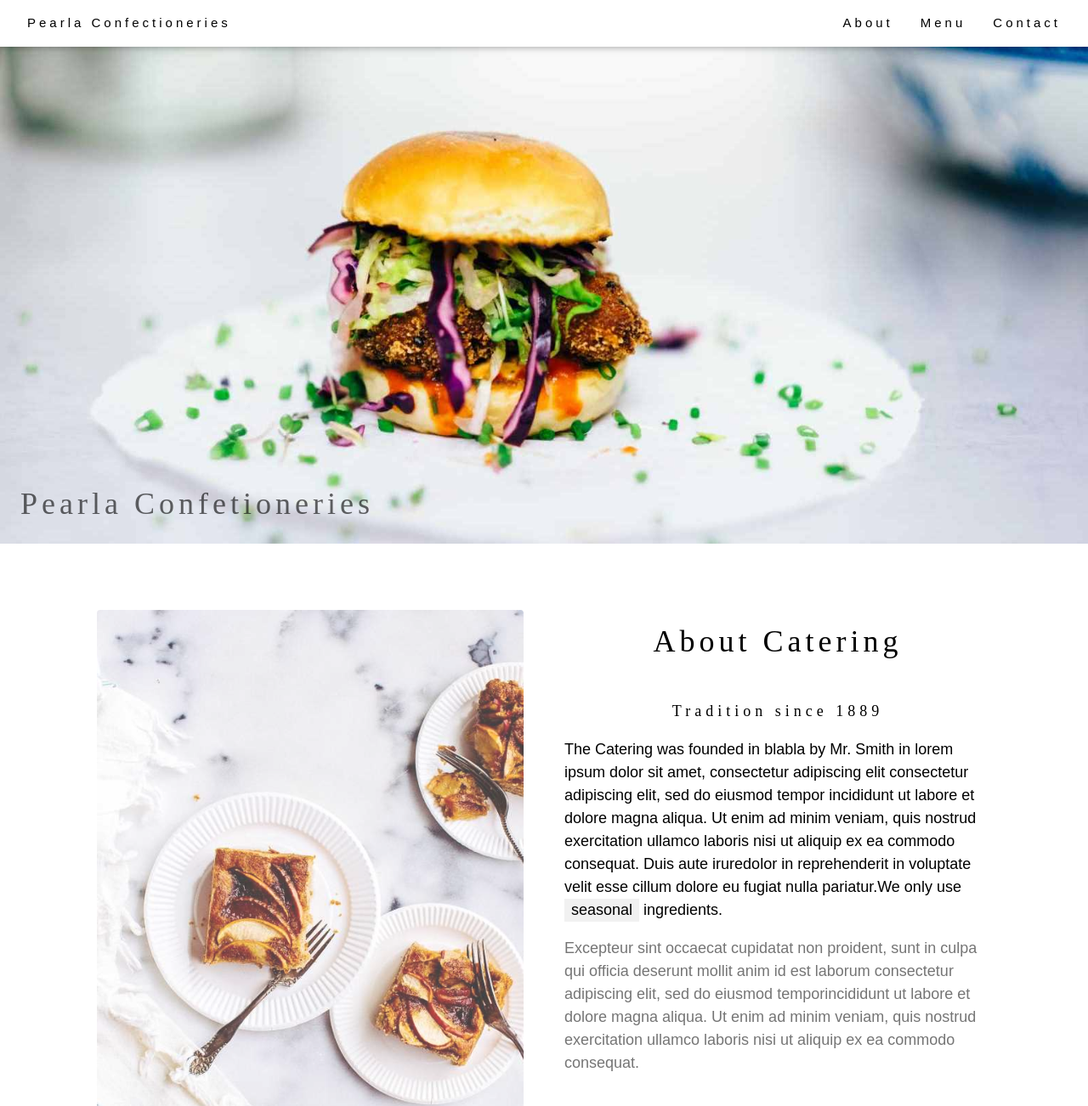
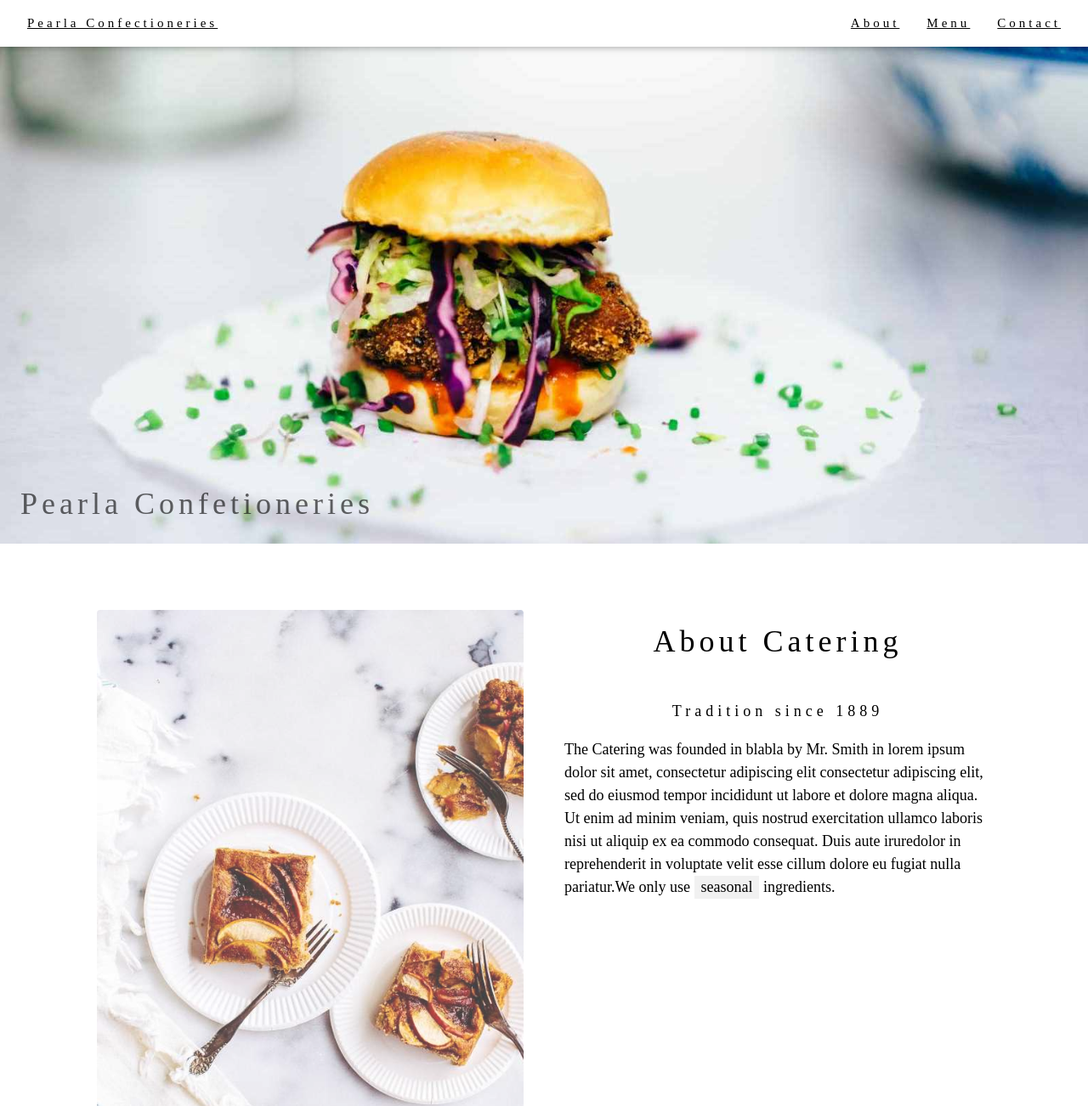
Before and after one commit to NzakiCodes/pearla_confectionaries, a plain HTML site: page index.html in a window 1280 px wide. Shown: the top 1302 px of the page at 85% size. Drawn offline with Linux system fonts and the light colour scheme; files whose address does not match are found by name.

Commit message:
added styles.css

```diff
--- /dev/null
+++ b/css/styles.css
@@ -0,0 +1,13 @@
+ body {
+    font-family: "Times New Roman", Georgia, Serif;
+  }
+
+  h1,
+  h2,
+  h3,
+  h4,
+  h5,
+  h6 {
+    font-family: "Muli";
+    letter-spacing: 5px;
+  }
--- a/index.html
+++ b/index.html
@@ -3,34 +3,18 @@
 <title>Pearla Confectioneries</title><meta charset="UTF-8">
 <meta name="viewport" content="width=device-width, initial-scale=1">
 <link rel="stylesheet" href="css/w3.css">
-<style>
-  body {
-    font-family: "GalanoGrotesque-Bold", sans-serif;
-  }
-
-
-  h1,
-  h2,
-  h3,
-  h4,
-  h5,
-  h6 {
-    font-family: "Muli";
-    letter-spacing: 5px;
-  }
-</style>
-
+<link rel="stylesheet" href="css/styles.css">
 <body>
 
   <!-- Navbar (sit on top) -->
   <div class="w3-top">
     <div class="w3-bar w3-white w3-padding w3-card" style="letter-spacing:4px;">
-      <a href="#home" class="w3-bar-item w3-button">Pearla Confectioneries</a>
+      <a href="#home" class="w3-bar-item ">Pearla Confectioneries</a>
       <!-- Right-sided navbar links. Hide them on small screens -->
       <div class="w3-right w3-hide-small">
-        <a href="#about" class="w3-bar-item w3-button">About</a>
-        <a href="#menu" class="w3-bar-item w3-button">Menu</a>
-        <a href="#contact" class="w3-bar-item w3-button">Contact</a>
+        <a href="#about" class="w3-bar-item">About</a>
+        <a href="#menu" class="w3-bar-item">Menu</a>
+        <a href="#contact" class="w3-bar-item">Contact</a>
       </div>
     </div>
   </div>
@@ -61,10 +45,7 @@
           aliqua. Ut enim ad minim veniam, quis nostrud exercitation ullamco laboris nisi ut aliquip ex ea commodo
           consequat. Duis aute iruredolor in reprehenderit in voluptate velit esse cillum dolore eu fugiat nulla
           pariatur.We only use <span class="w3-tag w3-light-grey">seasonal</span> ingredients.</p>
-        <p class="w3-large w3-text-grey w3-hide-medium">Excepteur sint occaecat cupidatat non proident, sunt in culpa
-          qui officia deserunt mollit anim id est laborum consectetur adipiscing elit, sed do eiusmod temporincididunt
-          ut labore et dolore magna aliqua. Ut enim ad minim veniam, quis nostrud exercitation ullamco laboris nisi ut
-          aliquip ex ea commodo consequat.</p>
+
       </div>
     </div>
 
```
